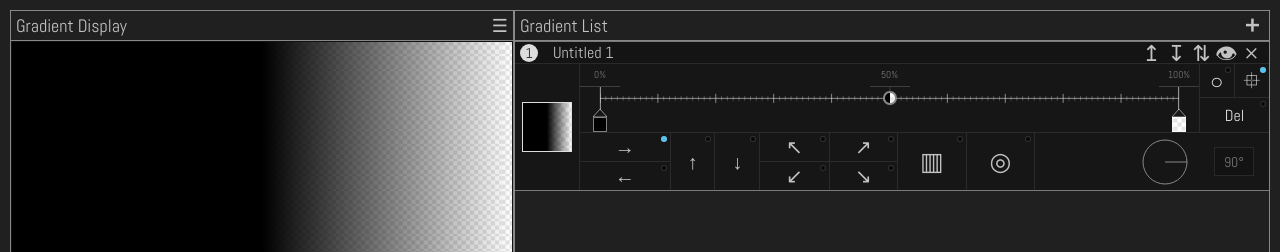
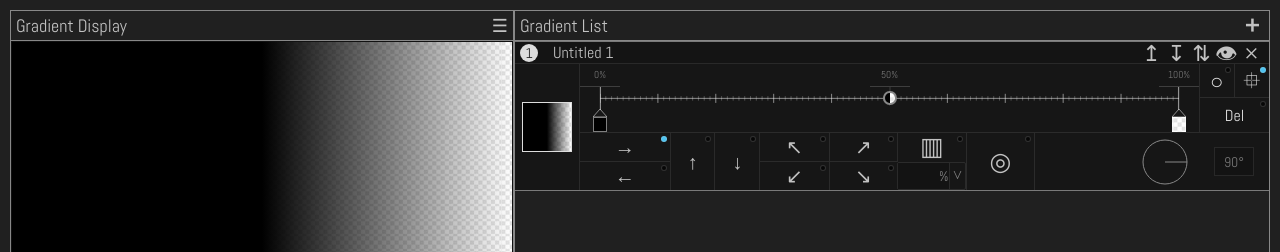
Before and after one commit to tschiboka/colorpicker, a React (Create React App) app: page / in a window 1280 px wide. Shown: the top 252 px of the page. Built offline with nearby package versions, Linux system fonts and the light colour scheme.

Commit message:
create length unit opitions for LengthInput and blur if out of focus

```diff
--- a/src/Components/GradientButtons/GradientButtons.js
+++ b/src/Components/GradientButtons/GradientButtons.js
@@ -1,5 +1,6 @@
 import React, { Component } from 'react';
 import AngleMeter from "../AngleMeter/AngleMeter";
+import LengthInput from "../LengthInput/LengthInput";
 import { getImmutableGradientCopy } from "../../functions/gradient";
 import "./GradientButtons.scss";
 
@@ -146,7 +147,10 @@ export default class GradientButtons extends Component {
                 <div>
                     <button title="repeating gradient">&#x25A5;
                         <div className={`btn--${this.props.gradient.repeating ? "active": "inactive"}`}></div>
+
                     </button>
+
+                    <LengthInput />
                 </div>
 
                 <div>
@@ -175,6 +179,7 @@ export default class GradientButtons extends Component {
                         onKeyDown={e => this.handleAngleInputKeyDown(e)}
                     />
                 </div>
+
             </div>
         );
     }
--- a/src/Components/GradientButtons/GradientButtons.scss
+++ b/src/Components/GradientButtons/GradientButtons.scss
@@ -73,10 +73,13 @@ $border: 1px solid rgba(221, 221, 221, 0.1);
             flex-direction: column;
             button {
                 width: 100%;
-                height: 100%;
+                height: 50%;
                 border-left: $border;
                 font-size: 25px;
                 &:hover { font-size: 20px; }
+            }
+            .LengthInput {
+                height: 50%;
             }
         }
         &:nth-child(5) {
--- a/src/Components/LengthInput/LengthInput.js
+++ b/src/Components/LengthInput/LengthInput.js
@@ -4,14 +4,82 @@ import "./LengthInput.scss";
 
 
 export default class LengthInput extends Component {
+    constructor(props) {
+        super(props);
+
+        this.state = {
+            optionsOpen: false,
+            unit: "%",
+        };
+    }
+
+
+
+    componentDidUpdate() {
+        if (this.lengthInput) this.lengthInput.focus()
+    }
+
+
+
+    handleOnBlur() {
+        const blurDelay = setTimeout(() => {
+            this.setState({ ...this.state, optionsOpen: false });
+            clearTimeout(blurDelay);
+        }, 500);
+    }
+
+
+
+    handleOpitionOnClick(event, unit) {
+        this.setState({ ...this.state, unit, optionsOpen: false });
+
+        event.stopPropagation();
+    }
+
+
+
+    renderUnitButtons() {
+        const units = ["%", "px", "vw", "vh", "em", "rem"].reverse();
+
+        return units.map((unit, i) => (
+            <button
+                key={`LengthInput__unit-opition-btn_${this.props.id}${i}`}
+                onClick={e => this.handleOpitionOnClick(e, unit)}
+            >
+                {unit}
+            </button>
+        ));
+    }
+
+
+
     render() {
         return (
-            <div className="LengthInput">
-                <input type="text" />
+            <div
+                className="LengthInput"
+            >
+                <input
+                    type="text"
+                    min="0"
+                />
 
-                <div>%</div>
+                <div>{this.state.unit}</div>
 
-                <div>&#709;</div>
+                <div onClick={() => this.setState({ ...this.state, optionsOpen: !this.state.optionsOpen })}>
+                    &#709;
+                </div>
+
+                <div className="LengthInput__HOOK">
+                    {this.state.optionsOpen && (
+                        <div
+                            className="LengthInput__options"
+                            ref={(input) => { this.lengthInput = input; }}
+                            tabIndex={1}
+                            onBlur={e => this.handleOnBlur(e)}>
+                            {this.renderUnitButtons()}
+                        </div>
+                    )}
+                </div>
             </div>
         );
     }
--- a/src/Components/LengthInput/LengthInput.scss
+++ b/src/Components/LengthInput/LengthInput.scss
@@ -10,11 +10,10 @@ $border: 1px solid rgba(221, 221, 221, 0.1);
     border: 1px solid rgba(221, 221, 221, 0.1);
     border-bottom: $border;
     border-top: $border;
-    font-size: 10px;
     input {
         max-width: 40px;
         background: #131313;
-        font-size: 14px;
+        font-size: 12px;
         border: none;
         color: #888;
         text-align: center;
@@ -30,15 +29,44 @@ $border: 1px solid rgba(221, 221, 221, 0.1);
         align-items: center;
         width: 15px;
         line-height: 20px;
-        &:first-child {
-            border-left: 1px solid rgba(221, 221, 221, 0.1);
+        color: #888;
+        &:nth-child(2) {
+            font-size: 14px;
             background: #131313;
         }
-        &:last-child {
+        &:nth-child(3) {
+            width: 20px;
             color: #888;
+            border-left: 1px solid rgba(221, 221, 221, 0.1);
             &:hover {
                 background: rgba(255, 255, 255, 0.1);
             }
         }
+        &:last-child {
+            position: relative;
+            width: 0;
+            height: 0;
+        }
+    }
+    .LengthInput__options {
+        position: absolute;
+        bottom: -48px;
+        right: -1px;
+        display: flex;
+        background: #161616;
+        border-radius: 0;
+        border: 1px solid rgba(221, 221, 221, 0.1);
+        z-index: 1002;
+        button {
+            background: #161616;
+            border: none !important;
+            padding: 0 5px;
+            font-size: 14px !important;
+            color:#888;
+            &:hover {
+                font-size: 14px;
+                color: $primarytColor;
+            }
+        }
     }
 }
--- a/src/Components/RadialSettings/RadialSettings.js
+++ b/src/Components/RadialSettings/RadialSettings.js
@@ -93,7 +93,9 @@ export default function RadialSettings(props) {
                         <div className="RadialSettings__size-btns__length">
                             length:
 
-                            <LengthInput />
+                            <LengthInput id="radial-size1-input" />
+
+                            <LengthInput id="radial-size1-input" />
                         </div>
                     </div>
                 </div>
```
